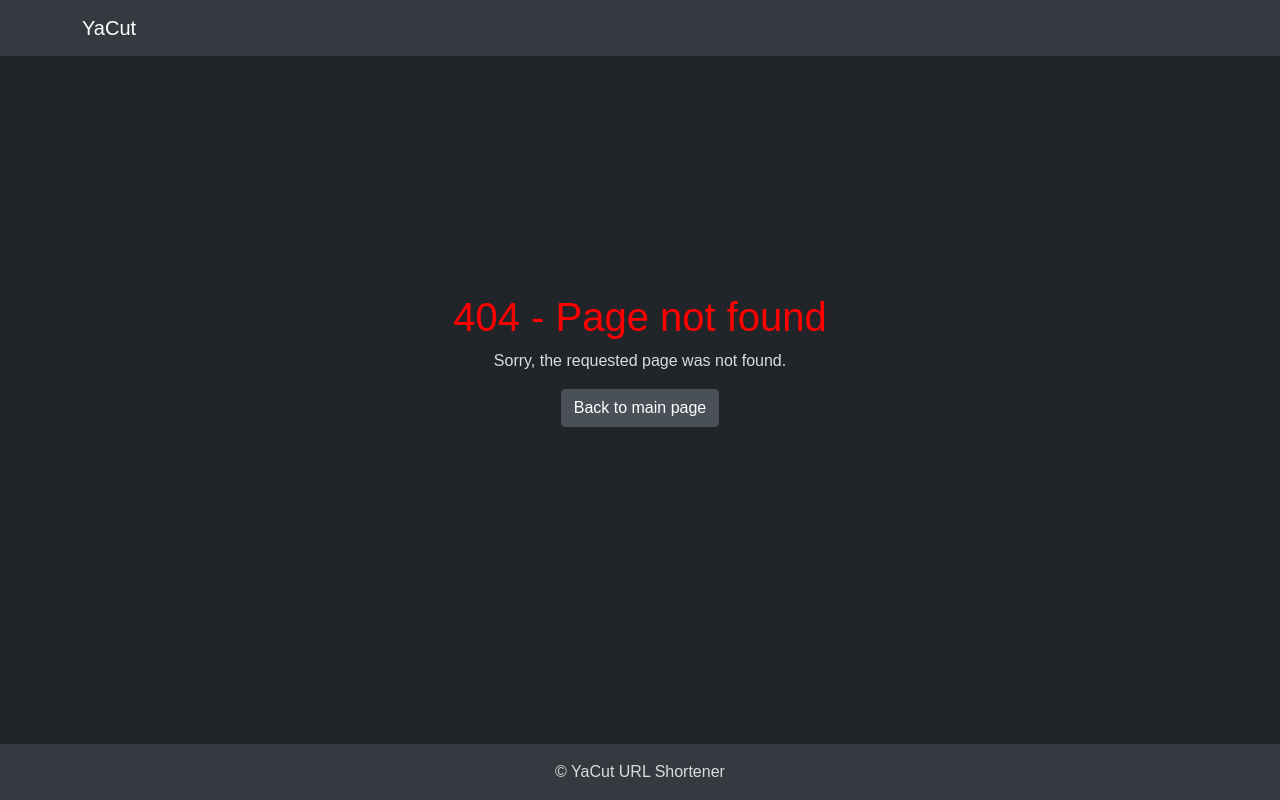
After one commit to trippiez/TldrURL, a Flask app: template yacut/templates/errors/404.html in a window 1280 px wide. The commit adds this page. Run offline with Flask 2, Linux system fonts and the light colour scheme; the template is opened without the code that fills it, so the values that code supplies are empty; some libraries are stand-ins or nearby versions.

Commit message:
add pages 404 and 500

```diff
--- a/yacut/static/css/style.css
+++ b/yacut/static/css/style.css
@@ -62,3 +62,14 @@ header {
 .red-color {
   color: red;
 }
+
+.error-button {
+  background-color: #495057; /* серый цвет кнопки */
+  border-color: #495057;
+}
+
+.error-button:hover {
+  background-color: #6c757d; /* темнее серого цвета при наведении */
+  border-color: #6c757d;
+  opacity: 1;
+}
--- /dev/null
+++ b/yacut/templates/errors/404.html
@@ -0,0 +1,10 @@
+{% extends 'base.html' %} {% block title %}404 - Page not found{% endblock %} {%
+block content %}
+<main>
+  <section class="container text-center">
+    <h1 class="red-color">404 - Page not found</h1>
+    <p>Sorry, the requested page was not found.</p>
+    <a href="/" class="btn btn-primary error-button">Back to main page</a>
+  </section>
+</main>
+{% endblock %}
```
Also changed, not shown: yacut/error_handlers.py (+28 -4 lines), yacut/templates/errors/500.html (added, +14 -0 lines).
